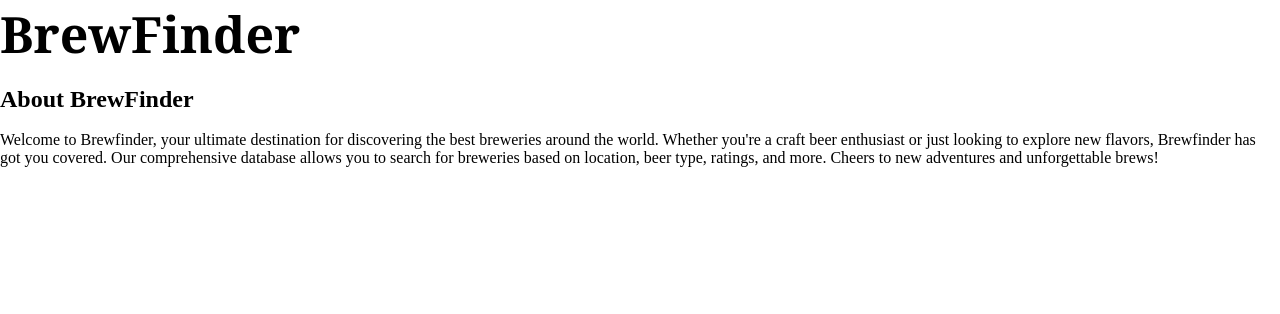
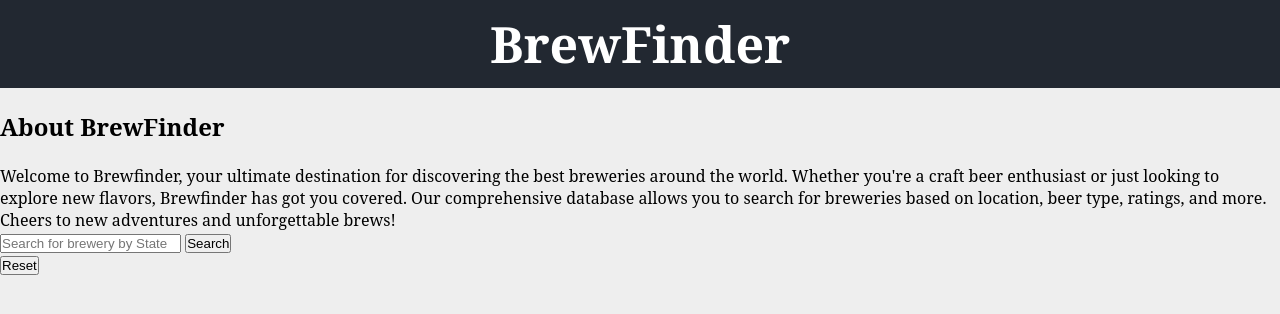
Before and after one commit to Nicolex0/brewfinder, a plain HTML site: page index.html in a window 1280 px wide. Drawn offline with Linux system fonts and the light colour scheme.

Commit message:
add changes made to index.html and styles.css

```diff
--- a/index.html
+++ b/index.html
@@ -21,5 +21,14 @@
         </div>
     </section>
 
+    <!-- Adding the search form -->
+    <div class="search-container">
+        <form id="search-form" class="search-form">
+            <input type="text" id="search-input" class="search-input" placeholder="Search for brewery by State">
+            <button type="submit" id="search-button" class="search-button">Search</button>
+        </form>
+        <button id="reset-button">Reset</button>
+        </div>
+
 </body>
 </html>
--- a/styles.css
+++ b/styles.css
@@ -9,3 +9,22 @@ h1 {
     margin: 50;
     font-family: Georgia, 'Times New Roman', Times, serif;
 }
+
+body {
+    padding: 0;
+    margin: 0;
+    background-color: #EEEEEE;
+    font-family: 'Serif', Georgia, 'Times New Roman', Times, serif;
+}
+
+/* Navbar styles */
+.navbar {
+    background-color: #222831; /* Background color of the navbar */
+    color: white; /* Text color of the navbar */
+    padding: 10px 0; /* Padding around the navbar */
+    text-align: center; /* Aligning text in the center */
+}
+
+.title {
+    margin-left: 20px; /* Add margin to the left */
+}
```
